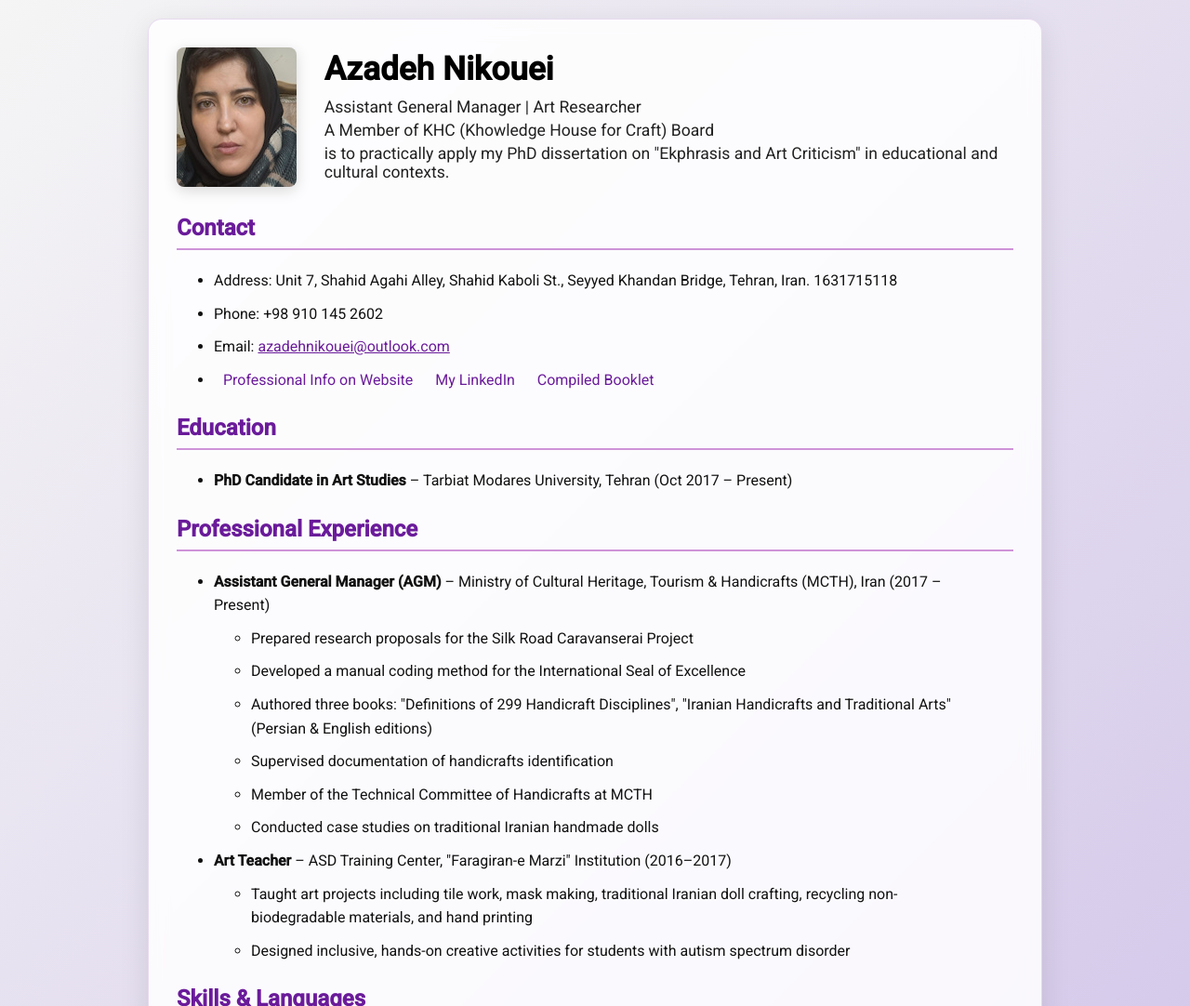
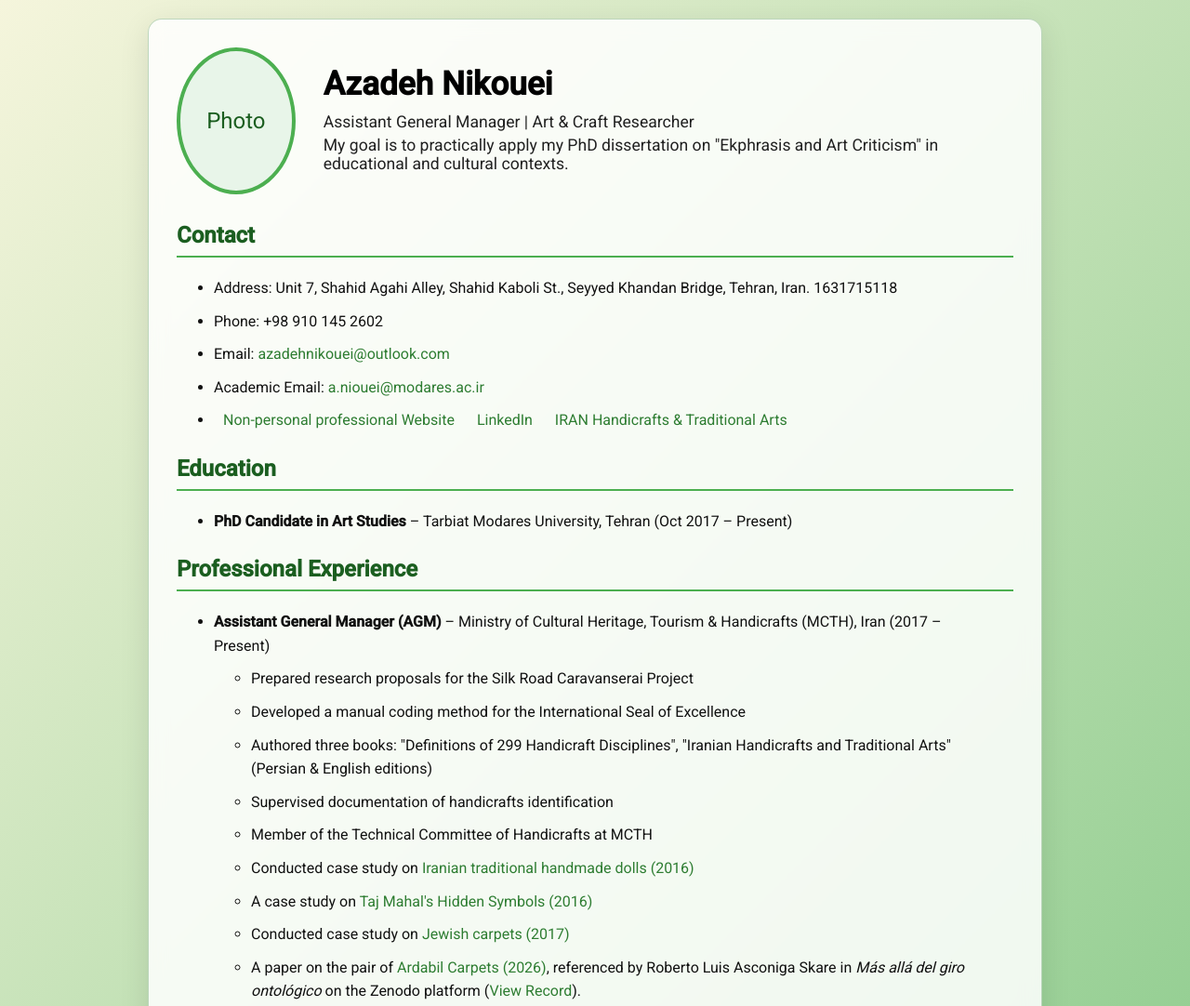
Before and after one commit to arvejh/mycv, a plain HTML site: page index.html in a window 1280 px wide. Shown: the top 1082 px of the page at 93% size. Drawn offline with Linux system fonts and the light colour scheme.

Commit message:
index.html

```diff
--- a/index.html
+++ b/index.html
@@ -9,22 +9,20 @@
     body {
       margin: 0;
       font-family: 'Roboto', sans-serif;
-      /* گرادینت خاکستری کمرنگ به بنفش ملایم */
-      background: linear-gradient(135deg, #f5f5f5, #d1c4e9);
-      color: #111111; /* رنگ پایه متن‌ها: سیاه */
+      background: linear-gradient(135deg, #f5f5dc, #81c784); /* Bone to Green gradient */
+      color: #111111; /* Black text for readability */
       min-height: 100vh;
       padding: 20px;
     }
     .container {
       max-width: 900px;
       margin: auto;
-      /* پس‌زمینه نیمه‌شفاف سفید برای خوانایی عالی متن سیاه */
-      background-color: rgba(255, 255, 255, 0.85);
+      background-color: rgba(255, 255, 255, 0.85); /* Opaque white for black text readability */
       border-radius: 15px;
       padding: 30px;
       box-shadow: 0 8px 32px rgba(0, 0, 0, 0.1);
       backdrop-filter: blur(10px);
-      border: 1px solid rgba(106, 27, 154, 0.15);
+      border: 1px solid rgba(46, 125, 50, 0.3);
       color: #111111;
     }
     header {
@@ -33,44 +31,35 @@
       gap: 30px;
       margin-bottom: 30px;
     }
-
-    /* --- قاب عکس مربعی --- */
     .profile-img {
       width: 150px;
       height: 150px;
-      border-radius: 8px; /* مربع با گوشه‌های کمی گرد برای زیبایی */
-      overflow: hidden;
-      background-color: #f3e5f5;
+      border-radius: 50%;
+      object-fit: cover;
+      border: 4px solid #4caf50;
+      background-color: #e8f5e9;
       display: flex;
       align-items: center;
       justify-content: center;
-      border: none;
-      box-shadow: 0 4px 15px rgba(0, 0, 0, 0.15);
+      font-size: 24px;
+      color: #1b5e20;
     }
-    .profile-img img {
-      width: 100%;
-      height: 100%;
-      object-fit: cover; /* پر کردن کامل قاب مربعی بدون دفرمه شدن عکس */
-      display: block;
-    }
-    /* ------------------- */
-
     .info h1 {
       margin: 0 0 10px 0;
       font-size: 2.2em;
-      color: #000000; /* سیاه خالص برای نام */
+      color: #000000; /* Pure black for the name */
     }
     .info p {
       margin: 5px 0;
       font-size: 1.1em;
-      color: #212121; /* خاکستری بسیار تیره (نزدیک به سیاه) برای توضیحات */
+      color: #212121; /* Very dark gray/black for description */
     }
     section {
       margin-bottom: 25px;
     }
     h2 {
-      color: #6a1b9a; /* بنفش تیره برای تیترها جهت حفظ هماهنگی تم */
-      border-bottom: 2px solid #ce93d8;
+      color: #1b5e20; /* Dark green for section headers */
+      border-bottom: 2px solid #4caf50;
       padding-bottom: 8px;
       font-size: 1.5em;
     }
@@ -83,13 +72,23 @@
       color: #111111;
     }
     .links a {
-      color: #6a1b9a; /* لینک‌های بنفش */
+      color: #2e7d32; /* Green for links */
       text-decoration: none;
       margin: 0 10px;
       transition: color 0.3s;
     }
     .links a:hover {
-      color: #4a148c; /* بنفش تیره‌تر هنگام هاور */
+      color: #1b5e20;
+      text-decoration: underline;
+    }
+    /* استایل برای تمام لینک‌های داخل متن و لیست */
+    a.inline-link {
+      color: #2e7d32;
+      text-decoration: none;
+      transition: color 0.3s;
+    }
+    a.inline-link:hover {
+      color: #1b5e20;
       text-decoration: underline;
     }
     footer {
@@ -106,14 +105,13 @@
 
     <!-- Header with photo and personal info -->
     <header>
-      <div class="profile-img">
-        <img src="azadeh.jpg" alt="Azadeh Nikouei">
+      <div class="profile-img" id="photo-placeholder">
+        Photo
       </div>
       <div class="info">
         <h1>Azadeh Nikouei</h1>
-        <p>Assistant General Manager | Art Researcher</p>
-        <p>A Member of KHC (Khowledge House for Craft) Board<p>
-        <p>is to practically apply my PhD dissertation on "Ekphrasis and Art Criticism" in educational and cultural contexts.</p>
+        <p>Assistant General Manager | Art & Craft Researcher</p>
+        <p>My goal is to practically apply my PhD dissertation on "Ekphrasis and Art Criticism" in educational and cultural contexts.</p>
       </div>
     </header>
 
@@ -123,11 +121,12 @@
       <ul>
         <li>Address: Unit 7, Shahid Agahi Alley, Shahid Kaboli St., Seyyed Khandan Bridge, Tehran, Iran. 1631715118</li>
         <li>Phone: +98 910 145 2602</li>
-        <li>Email: <a href="mailto:azadehnikouei@outlook.com" style="color:#6a1b9a;">azadehnikouei@outlook.com</a></li>
+        <li>Email: <a href="mailto:azadehnikouei@outlook.com" class="inline-link">azadehnikouei@outlook.com</a></li>
+        <li>Academic Email: <a href="mailto:a.niouei@modares.ac.ir" class="inline-link">a.niouei@modares.ac.ir</a></li>
         <li class="links">
-          <a href="https://knowledgehouseforcraft.org/Weft/Authors/Azadeh+Nikouei" target="_blank">Professional Info on Website</a>
-          <a href="https://www.linkedin.com/in/azadeh-nikouei" target="_blank">My LinkedIn</a>
-          <a href="https://knowledgehouseforcraft.org/Publications/Nikouei+2023+-+IRAN+Handicrafts+%26+Traditional+Arts.pdf" target="_blank">Compiled Booklet</a>
+        <a href="https://knowledgehouseforcraft.org/Weft/Authors/Azadeh+Nikouei" target="_blank">Non-personal professional Website</a>
+        <a href="https://www.linkedin.com/in/azadeh-nikouei" target="_blank">LinkedIn</a>
+        <a href="https://knowledgehouseforcraft.org/Warp/IRAN+Handicrafts+%26+Traditional+Arts"_blank">IRAN Handicrafts & Traditional Arts</a>
         </li>
       </ul>
     </section>
@@ -151,7 +150,10 @@
             <li>Authored three books: "Definitions of 299 Handicraft Disciplines", "Iranian Handicrafts and Traditional Arts" (Persian & English editions)</li>
             <li>Supervised documentation of handicrafts identification</li>
             <li>Member of the Technical Committee of Handicrafts at MCTH</li>
-            <li>Conducted case studies on traditional Iranian handmade dolls</li>
+            <li>Conducted case study on <a href="https://ejournal.usm.my/wacanaseni/article/view/ws-vol15-2016-2" target="_blank" class="inline-link">Iranian traditional handmade dolls (2016)</a></li>
+            <li>A case study on <a href="https://journal.alzahra.ac.ir/article_2125_d1e0a73a214eea05942cc4fd05d7819f.pdf" target="_blank" class="inline-link">Taj Mahal's Hidden Symbols (2016)</a></li>
+            <li>Conducted case study on <a href="https://goljaam.icsa.ir/article-1-174-en.html" target="_blank" class="inline-link">Jewish carpets (2017)</a></li>
+            <li>A paper on the pair of <a href="https://www.researchgate.net/publication/411215178_The_Ardabil_Carpets_From_the_Veneration_of_Classical_Wholeness_to_the_Modern_Logic_of_Fragmentation_and_Loss" target="_blank" class="inline-link">Ardabil Carpets (2026)</a>, referenced by Roberto Luis Asconiga Skare in <em>Más allá del giro ontológico</em> on the Zenodo platform (<a href="https://zenodo.org/records/22035293" target="_blank" class="inline-link">View Record</a>).</li>
           </ul>
         </li>
         <li><strong>Art Teacher</strong> – ASD Training Center, "Faragiran-e Marzi" Institution (2016–2017)
@@ -187,5 +189,17 @@
 
   </div>
 
+  <script>
+    // Optional: Replace placeholder with actual image if hosted online
+    // Uncomment and replace URL below if you have an image link:
+    /*
+    const img = document.createElement('img');
+    img.src = 'https:azadeh.jpg'; // ← Replace with your image URL
+    img.alt = 'Azadeh Nikouei';
+    document.getElementById('photo-placeholder').innerHTML = '';
+    document.getElementById('photo-placeholder').appendChild(img);
+    */
+  </script>
+
 </body>
 </html>
```
